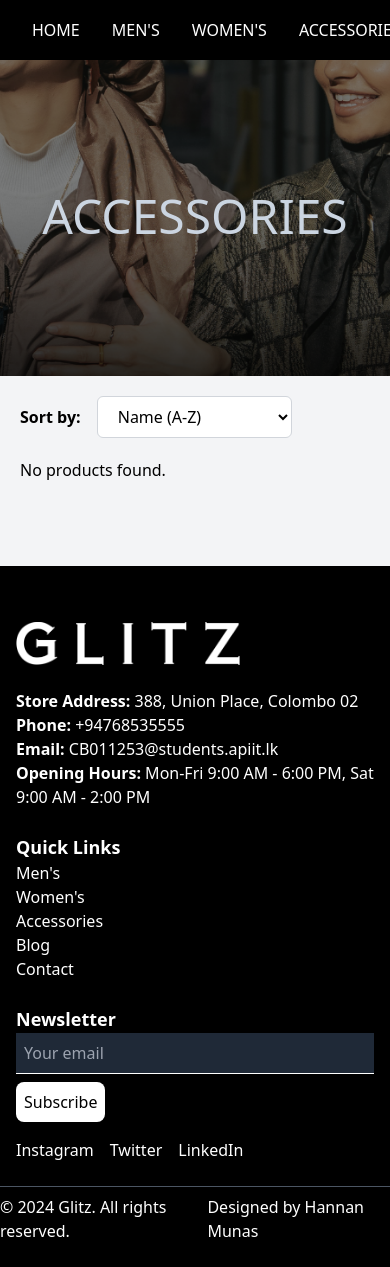
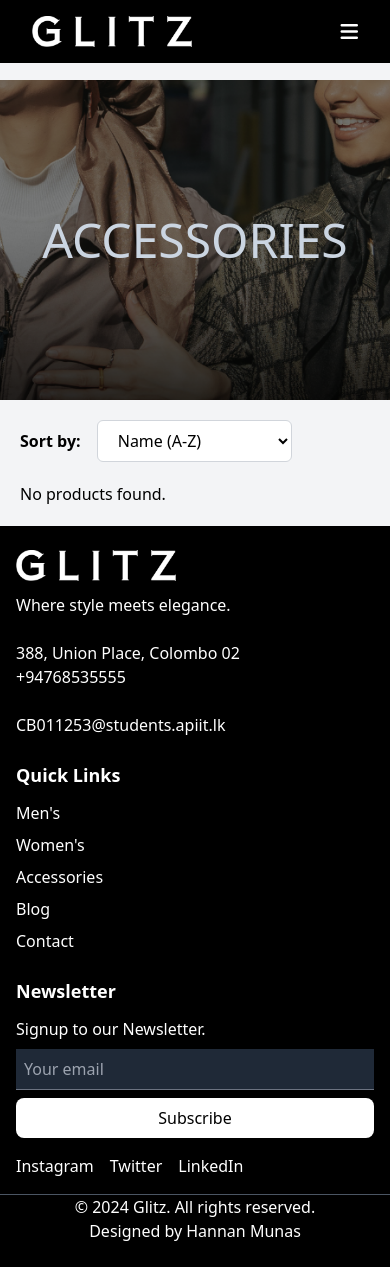
Before and after one commit to HannanLK/Clothing-store, a PHP site: page /clothing-store/accessories in a window 390 px wide. Before the commit the page ends 1237 px from the top, so only its background shows below. Run offline with PHP 8.4, Linux system fonts and the light colour scheme; data that the repository does not hold is empty; some libraries are stand-ins or nearby versions.

Commit message:
customer mobile responsive

```diff
--- a/app/views/customer/accessories.php
+++ b/app/views/customer/accessories.php
@@ -1,16 +1,8 @@
-<!DOCTYPE html>
-<html lang="en">
-<head>
-    <meta charset="UTF-8">
-    <meta name="viewport" content="width=device-width, initial-scale=1.0">
-    <title>Accessories Products</title>
-    <script src="https://cdn.tailwindcss.com"></script> <!-- Tailwind CSS -->
-</head>
-<body class="bg-gray-100">
-
+<?php $title = "Accessories"; ?>
+<div>
     <!-- Banner Image -->
     <div class="relative w-full h-80">
-        <img src="/clothing-store/public/images/banners/bannerAccessory.png" alt="accessories banner img" class="w-full h-full object-cover">
+        <img src="<?= BASE_URL ?>images/banners/bannerAccessory.png" alt="accessories banner img" class="w-full h-full object-cover">
         <h1 class="absolute inset-0 flex items-center justify-center text-slate-300 text-5xl font-light">
             ACCESSORIES
         </h1>
@@ -35,7 +27,7 @@
                 <?php foreach ($products as $product): ?>
                     <div class="relative product-card rounded-lg p-5">
                         <div class="relative">
-                            <img src="/clothing-store/public/images/accessories/<?= $product['image'] ?>" alt="<?= htmlspecialchars($product['name']) ?>" class="w-full h-80 object-cover mb-3 rounded-md shadow-md">
+                            <img src="<?= BASE_URL ?>images/accessories/<?= $product['image'] ?>" alt="<?= htmlspecialchars($product['name']) ?>" class="w-full h-80 object-cover mb-3 rounded-md shadow-md">
 
                             <!-- Out of Stock Overlay, limited to the image -->
                             <?php if ($product['quantity'] <= 0): ?>
@@ -57,7 +49,7 @@
                                 <button class="add-to-cart bg-black text-white px-3 py-2 rounded-sm ml-2" data-id="<?= $product['id'] ?>">Add to Cart</button>
                             </div>
                         <?php else: ?>
-                            <button class="bg-gray-400 text-white px-3 py-1 rounded-md mt-3 w-full cursor-not-allowed" disabled>Out of Stock</button>
+                            <button class="bg-gray-400 text-white px-3 py-1 rounded-sm mt-3 w-full cursor-not-allowed" disabled>Out of Stock</button>
                         <?php endif; ?>
 
                         <!-- Stock notice -->
@@ -135,13 +127,13 @@
 
         // Function to fetch product details and display in modal
         function fetchProductDetails(productId) {
-            fetch(`/clothing-store/public/product/details?id=${productId}`)
+            fetch(`<?= BASE_URL ?>product/details?id=${productId}`)
                 .then(response => response.json())
                 .then(product => {
                     document.getElementById('modalProductName').innerText = product.name;
                     document.getElementById('modalProductPrice').innerText = `$${product.price}`;
                     document.getElementById('modalProductDescription').innerText = product.description;
-                    document.getElementById('modalProductImage').src = `/clothing-store/public/images/accessories/${product.image}`;
+                    document.getElementById('modalProductImage').src = `<?= BASE_URL ?>images/accessories/${product.image}`;
                     document.getElementById('modalAddToCart').setAttribute('data-id', product.id);
                     document.getElementById('productModal').classList.remove('hidden');
                 })
@@ -152,7 +144,7 @@
 
         // Function to add product to cart
         function addToCart(productId) {
-            fetch(`/clothing-store/public/cart/addToCart`, {
+            fetch(`<?= BASE_URL ?>cart/addToCart`, {
                 method: 'POST',
                 headers: { 'Content-Type': 'application/x-www-form-urlencoded' },
                 body: `product_id=${productId}`
@@ -180,7 +172,7 @@
             const sortOption = this.value; // Get selected sort option
 
             // Make an AJAX request to fetch sorted products
-            fetch(`/clothing-store/public/accessories?sort=${sortOption}`, {
+            fetch(`<?= BASE_URL ?>accessories?sort=${sortOption}`, {
                 method: 'GET',
                 headers: {
                     'X-Requested-With': 'XMLHttpRequest' // Indicate this is an AJAX request
@@ -196,7 +188,7 @@
                     productContainer.innerHTML += `
                         <div class="product-card rounded-lg p-5">
                             <div class="relative">
-                                <img src="/clothing-store/public/images/accessories/${product.image}" alt="${product.name}" class="w-full h-80 object-cover mb-3 rounded-md shadow-md">
+                                <img src="<?= BASE_URL ?>images/accessories/${product.image}" alt="${product.name}" class="w-full h-80 object-cover mb-3 rounded-md shadow-md">
                                 ${product.quantity <= 0 ? '<div class="absolute inset-0 bg-white bg-opacity-75 flex items-center justify-center rounded-lg"><span class="text-black font-normal text-center text-lg">Will Be <br> Available Soon!</span></div>' : ''}
                             </div>
                             <div>
@@ -220,6 +212,4 @@
             });
         });
     </script>
-
-</body>
-</html>
+</div>
--- a/app/views/customer/contact.php
+++ b/app/views/customer/contact.php
@@ -1,3 +1,4 @@
+<?php $title = "Contact"; ?>
 <!-- Contact Us Section -->
 <div class="container mx-auto py-10 px-4 sm:px-6 md:px-10 lg:px-14">
 
@@ -96,6 +97,7 @@
                 <p>
                     Established in 1972, Glitz has become the leading fashion retailer in Sri Lanka, renowned for our dedication to customer satisfaction and innovation.
                     In 2012, we expanded our operations overseas, bringing our unique blend of contemporary and culturally rich designs to a global audience.
+                    <br><br>
                     Our collections are a testament to our commitment to quality and creativity, ensuring every piece reflects the elegance and heritage of Sri Lankan fashion.
                     At Glitz, we take pride in protecting Sri Lanka's cultural legacy while continuously introducing new design ideas that cater to diverse styles and preferences.
                 </p>
--- a/app/views/layout/customer.php
+++ b/app/views/layout/customer.php
@@ -3,20 +3,27 @@
 <head>
     <meta charset="UTF-8">
     <meta name="viewport" content="width=device-width, initial-scale=1.0">
-    <title>Glitz Clothing Store</title>
+    <title><?= isset($title) ? $title : 'Glitz Clothing Store' ?></title>
     <script src="https://cdn.tailwindcss.com"></script> <!-- Tailwind CSS -->
     <link rel="stylesheet" href="https://cdnjs.cloudflare.com/ajax/libs/font-awesome/6.0.0-beta3/css/all.min.css">
 </head>
 <body class="bg-gray-100 flex flex-col min-h-screen">
 
     <!-- Navigation Bar -->
-    <div class="bg-black fixed top-0 w-full z-50">
+    <header class="bg-black fixed top-0 w-full z-50">
         <div class="container mx-auto flex items-center justify-between px-8 py-2">
             <div class="logo">
-                <a href="<?= BASE_URL ?>"><img src="<?= BASE_URL ?>images/logos/logoWhite.png" alt="Logo" class="h-11"></a>
+                <a href="<?= BASE_URL ?>"><img src="<?= BASE_URL ?>images/logos/logoWhite.png" alt="Logo" class="w-40 my-2"></a>
             </div>
-            <nav>
-                <ul class="flex space-x-8 text-white">
+
+            <!-- Hamburger Menu for mobile -->
+            <button id="menu-btn" class="block md:hidden text-white focus:outline-none">
+                <i class="fa fa-bars fa-lg"></i>
+            </button>
+
+            <!-- Navigation Menu -->
+            <nav id="menu" class="hidden md:flex space-x-8 text-white">
+                <ul class="flex flex-col md:flex-row space-y-3 md:space-y-0 md:space-x-8">
                     <li><a href="<?= BASE_URL ?>" class="hover:text-gray-300">HOME</a></li>
                     <li><a href="<?= BASE_URL ?>mens" class="hover:text-gray-300">MEN'S</a></li>
                     <li><a href="<?= BASE_URL ?>womens" class="hover:text-gray-300">WOMEN'S</a></li>
@@ -28,38 +35,49 @@
                 </ul>
             </nav>
         </div>
-    </div>
+    </header>
 
     <!-- Main Content -->
-    <div class="flex-grow mt-14">
+    <div class="flex-grow mt-20 md:mt-14">
         <!-- Content from specific views will be rendered here -->
         <?= $content ?>
     </div>
 
     <!-- Footer Section -->
-    <footer class="bg-black text-white mt-16">
-        <div class="container mx-auto px-4 grid grid-cols-1 md:grid-cols-4 gap-6 py-6">
+    <footer class="bg-black text-white py-6 mt-auto">
+        <div class="container mx-auto px-4 max-w-screen-xl grid grid-cols-1 md:grid-cols-3 gap-6">
+            <!-- Left Section: Store Info and Logo -->
+            <div class="flex flex-col">
+                <a href="<?= BASE_URL ?>">
+                    <img src="<?= BASE_URL ?>images/logos/logoWhite.png" alt="Glitz Logo" class="w-40 mb-3">
+                </a>
+                <p>Where style meets elegance.</p>
+                <br>
+                <p>388, Union Place, Colombo 02<br> +94768535555</p>
+                <br>
+                <p>CB011253@students.apiit.lk</p>
+            </div>
+
+            <!-- Middle Section: Quick Links -->
+            <div class="flex flex-col">
+                <h2 class="text-lg font-semibold mb-3">Quick Links</h2>
+                <ul class="space-y-2">
+                    <li><a href="<?= BASE_URL ?>mens" class="hover:underline">Men's</a></li>
+                    <li><a href="<?= BASE_URL ?>womens" class="hover:underline">Women's</a></li>
+                    <li><a href="<?= BASE_URL ?>accessories" class="hover:underline">Accessories</a></li>
+                    <li><a href="<?= BASE_URL ?>blogs" class="hover:underline">Blog</a></li>
+                    <li><a href="<?= BASE_URL ?>contact" class="hover:underline">Contact</a></li>
+                </ul>
+            </div>
+
+            <!-- Right Section: Newsletter and Social Media -->
             <div>
-                <a href="<?= BASE_URL ?>"><img src="<?= BASE_URL ?>images/logos/logoWhite.png" alt="Glitz Logo" class="w-56 pt-8"></a>
-            </div>
-            <div>
-                <p><strong>Store Address:</strong> 388, Union Place, Colombo 02</p>
-                <p><strong>Phone:</strong> +94768535555</p>
-                <p><strong>Email:</strong> CB011253@students.apiit.lk</p>
-                <p><strong>Opening Hours:</strong> Mon-Fri 9:00 AM - 6:00 PM, Sat 9:00 AM - 2:00 PM</p>
-            </div>
-            <div>
-                <h2 class="text-lg font-semibold">Quick Links</h2>
-                <a href="<?= BASE_URL ?>mens" class="hover:underline">Men's</a><br>
-                <a href="<?= BASE_URL ?>womens" class="hover:underline">Women's</a><br>
-                <a href="<?= BASE_URL ?>accessories" class="hover:underline">Accessories</a><br>
-                <a href="<?= BASE_URL ?>blogs" class="hover:underline">Blog</a><br>
-                <a href="<?= BASE_URL ?>contact" class="hover:underline">Contact</a>
-            </div>
-            <div>
-                <h2 class="font-semibold text-lg">Newsletter</h2>
-                <input type="email" placeholder="Your email" class="w-full p-2 bg-gray-800 border-b border-white outline-none">
-                <button class="bg-white text-black p-2 mt-2 rounded-lg hover:bg-gray-200">Subscribe</button>
+                <h2 class="text-lg font-semibold mb-3">Newsletter</h2>
+                <p class="mb-2">Signup to our Newsletter.</p>
+                <form class="flex flex-col space-y-2">
+                    <input type="email" placeholder="Your email" class="w-full p-2 bg-gray-800 text-white border-b border-gray-500 focus:outline-none">
+                    <button type="submit" class="bg-white text-black px-4 py-2 rounded-lg hover:bg-gray-200">Subscribe</button>
+                </form>
                 <div class="flex space-x-4 mt-4">
                     <a href="https://www.instagram.com/hannan.lk/" class="hover:underline">Instagram</a>
                     <a href="https://x.com/hannanmunas" class="hover:underline">Twitter</a>
@@ -67,11 +85,22 @@
                 </div>
             </div>
         </div>
-        <div class="border-t border-gray-600 py-2 flex justify-between items-center">
-            <p>&copy; 2024 Glitz. All rights reserved.</p>
-            <p>Designed by <a href="https://www.linkedin.com/in/hannan76/" class="hover:underline">Hannan Munas</a></p>
+
+        <div class="border-t border-gray-600 mt-4 flex flex-col md:flex-row justify-between items-center max-w-screen-xl mx-auto px-4">
+            <p class="text-center md:text-left">&copy; 2024 Glitz. All rights reserved.</p>
+            <p class="text-center md:text-right">Designed by <a href="https://www.linkedin.com/in/hannan76/" class="hover:underline">Hannan Munas</a></p>
         </div>
     </footer>
 
+    <!-- Script for Hamburger Menu -->
+    <script>
+        const menuBtn = document.getElementById('menu-btn');
+        const menu = document.getElementById('menu');
+
+        menuBtn.addEventListener('click', () => {
+            menu.classList.toggle('hidden');
+        });
+    </script>
+
 </body>
 </html>
```
Also changed, not shown: app/views/customer/blogs.php (+9 -18 lines), app/views/customer/cart.php (+8 -24 lines), app/views/customer/checkout.php (+3 -13 lines), app/views/customer/home.php (+6 -13 lines), app/views/customer/mens.php (+10 -10 lines), app/views/customer/profile.php (+10 -25 lines), app/views/customer/thankyou.php (+11 -18 lines), app/views/customer/womens.php (+10 -10 lines).
